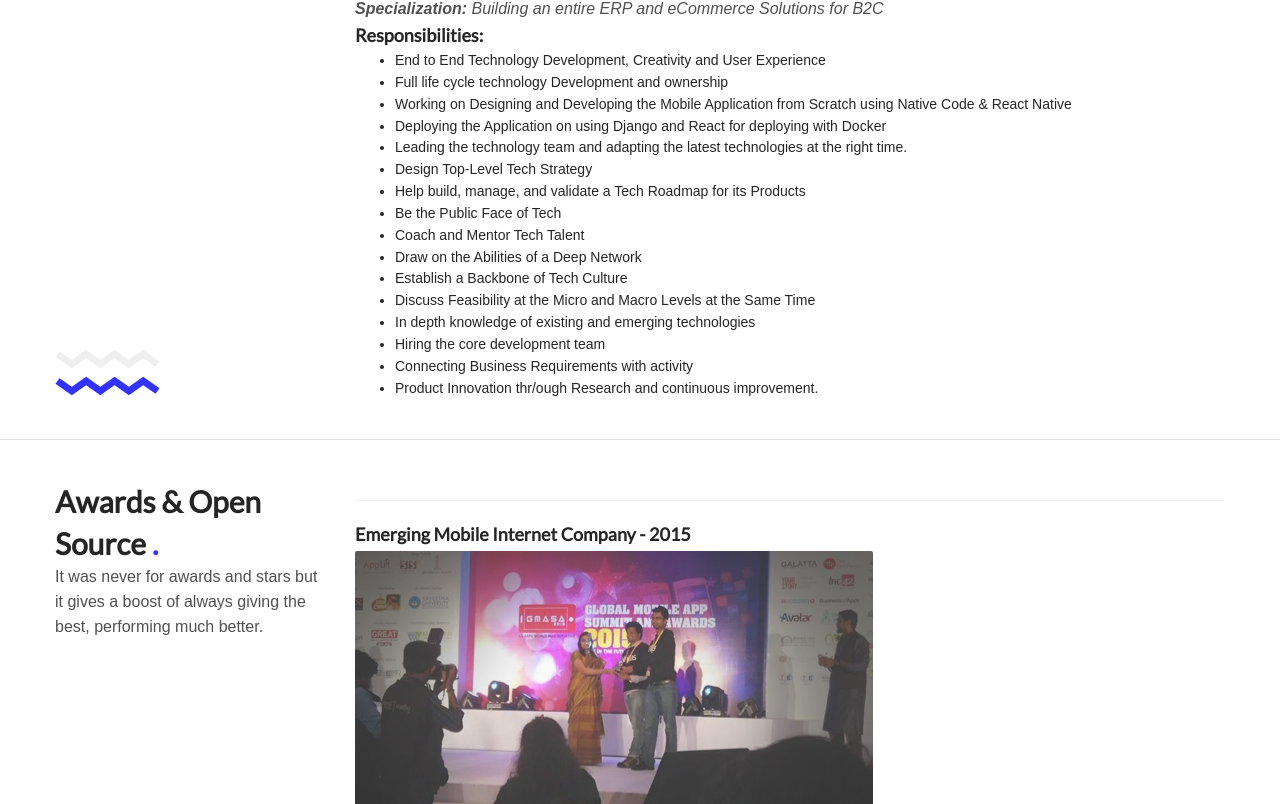
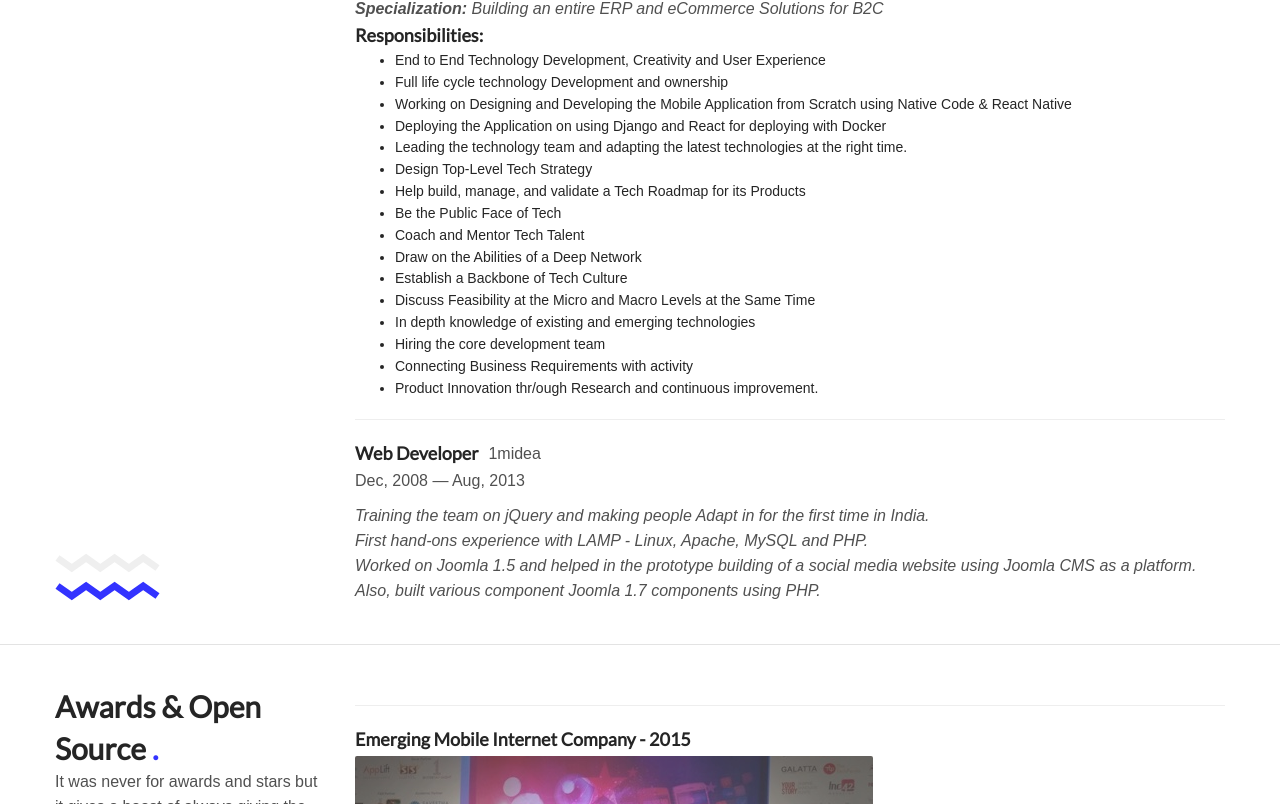
Before and after one commit to iraycd/resume, a React (Create React App) app: page / in a window 1280 px wide. Shown: the part 3684-4488 px from the top of the page. Built offline with nearby package versions, Linux system fonts and the light colour scheme.

Commit message:
1midea Experience Added

```diff
--- a/src/Experience.js
+++ b/src/Experience.js
@@ -337,7 +337,7 @@ class Experience extends Component {
                   <div class="about-row">
                     <h4 class="about-tittle">CTO &amp; Co-Founder</h4>
                     <p class="about-info">Ninjaas Labs Pvt. Ltd, Bangalore</p>
-                    <p>Dec, 2009 — Jan, 2013</p>
+                    <p>Aug, 2013 — Sep, 2015</p>
                     <div class="opacity-box">
                       <p>
                         <b>Project:</b> Jumkey, emerging as a leading player in
@@ -403,6 +403,30 @@ class Experience extends Component {
                   </div>
                 </div>
               </div>
+              <hr/>
+              <div class="row wow zoomIn">
+                <div class="col-md-12">
+                  <div class="about-row">
+                    <h4 class="about-tittle">Web Developer</h4>
+                    <p class="about-info">1midea</p>
+                    <p>Dec, 2008 — Aug, 2013</p>
+                    <div class="opacity-box">
+                      <p>
+                        Training the team on jQuery and making people Adapt in for the first time in India.
+                      </p>
+                      <p>
+                        First hand-ons experience with LAMP - Linux, Apache, MySQL and PHP.
+                      </p>
+                      <p>
+                        Worked on Joomla 1.5 and helped in the prototype building of a social media website using Joomla CMS as a platform.
+                      </p>
+                      <p>
+                        Also, built various component Joomla 1.7 components using PHP.
+                      </p>
+                    </div>
+                  </div>
+                </div>
+              </div>
             </div>
           </div>
         </div>
```
